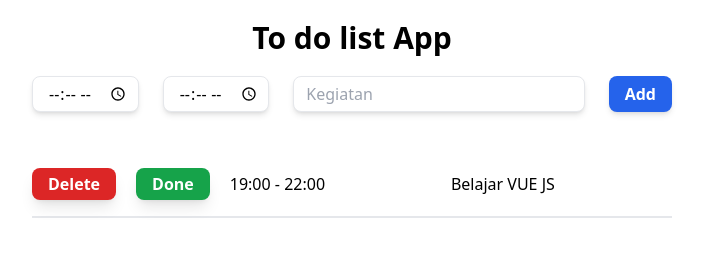
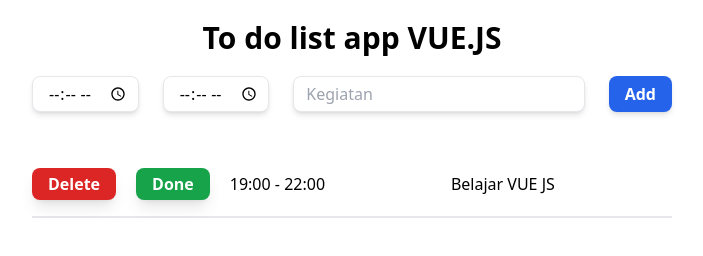
Before and after one commit to mugni1/vue-js, a plain HTML site: page to-do-list.html in a window 1280 px wide. Shown: the whole page, without its empty margins (288-991 px from the left). Drawn offline with nearby package versions, Linux system fonts and the light colour scheme.

Commit message:
modified title

```diff
--- a/to-do-list.html
+++ b/to-do-list.html
@@ -8,7 +8,7 @@
   </head>
   <body id="app">
     <section class="w-full flex justify-center my-5">
-      <h1 class="font-bold text-3xl">To do list App</h1>
+      <h1 class="font-bold text-3xl">To do list app VUE.JS</h1>
     </section>
 
     <!-- form add list -->
```
